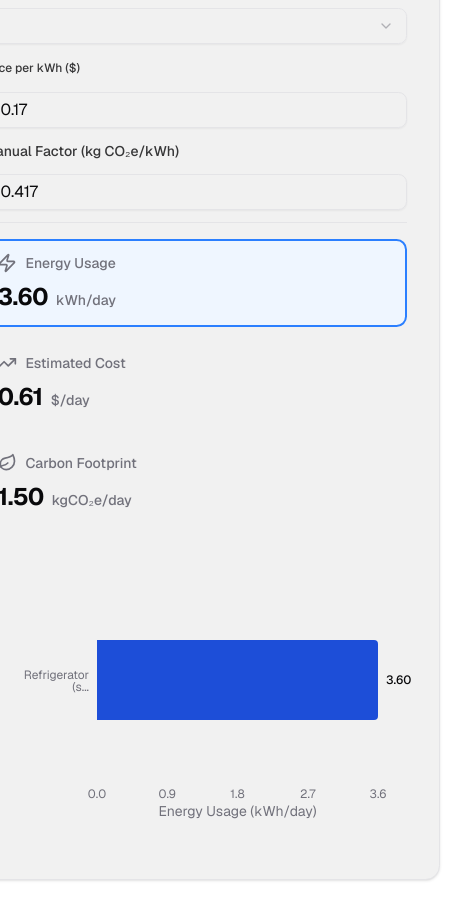
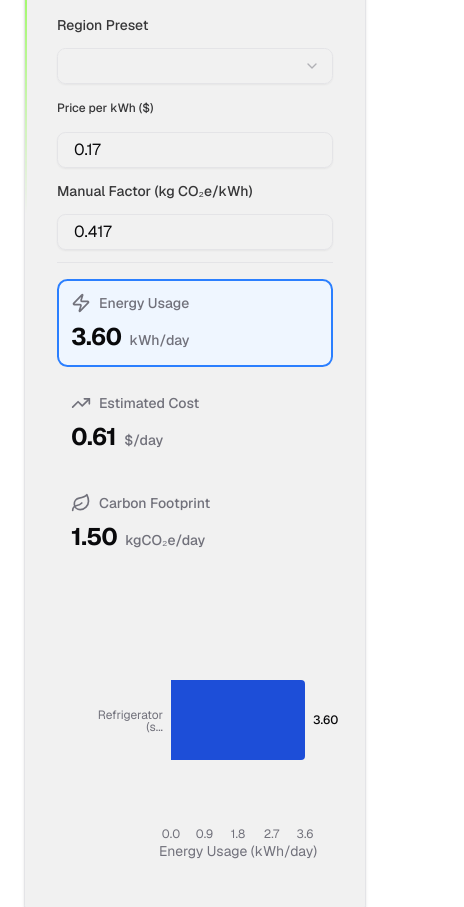
Before and after one commit to RamiMizyed/green-awareness, a Next.js app: page / in a window 390 px wide. Shown: the part 1478-2385 px from the top of the page, 464 px wide, since content can reach past the window. Built offline with nearby package versions, Linux system fonts and the light colour scheme.

Commit message:
fixed mobile

```diff
--- a/src/app/GACalculationPage.tsx
+++ b/src/app/GACalculationPage.tsx
@@ -25,7 +25,7 @@ export default function GACalculationPage() {
 		<div
 			id="Calc"
 			className="font-sans h-full min-h-screen py-[10vh] min-w-full flex items-center justify-center bg-background">
-			<main className="max-w-[1148px] mx-auto px-6">
+			<main className="container xl:max-w-[1200px] mx-auto px-6">
 				{/* Header */}
 				<div className="flex lg:mt-0 flex-col lg:flex-row items-center justify-between gap-6 mb-10">
 					<div>
```
